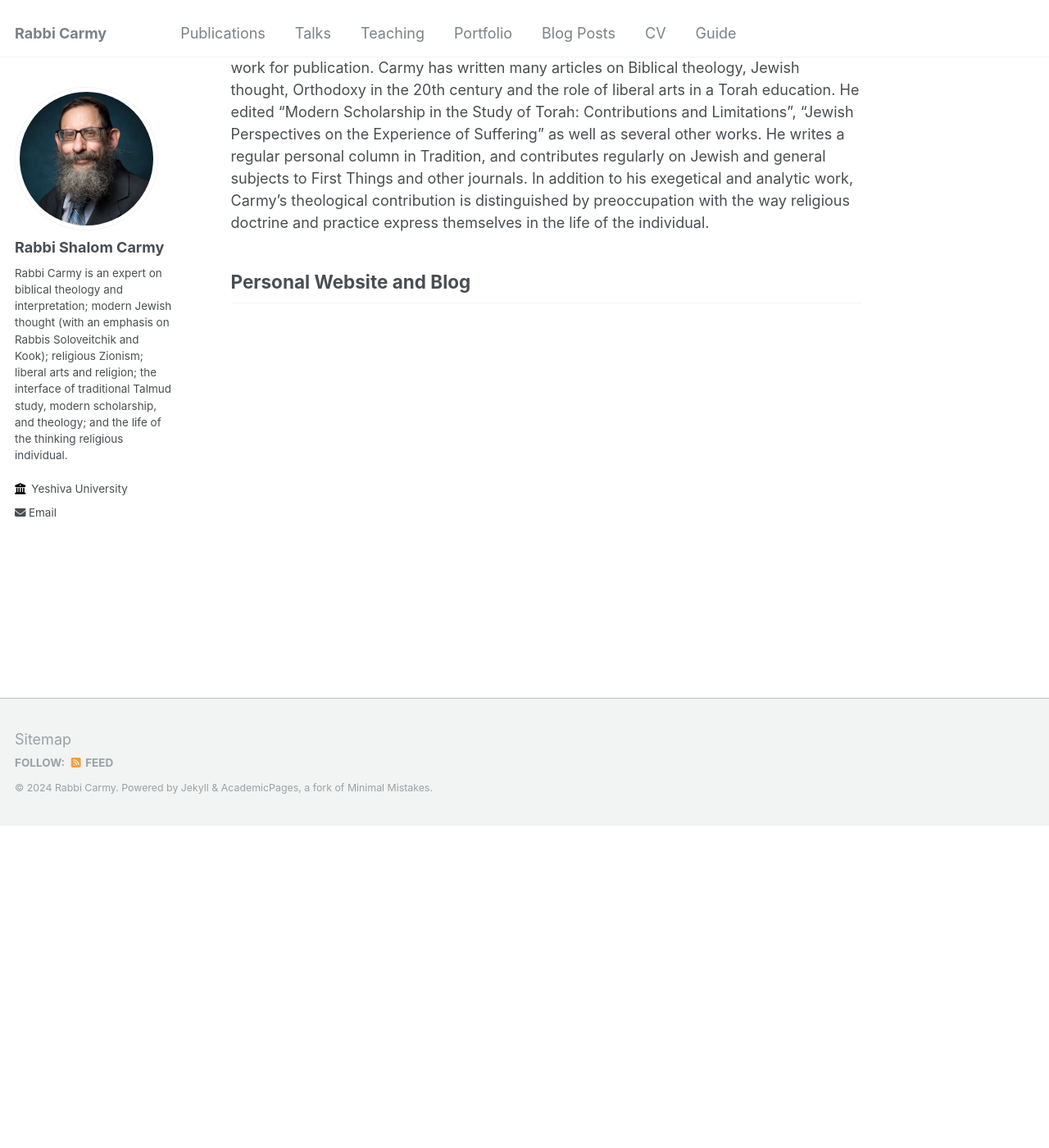
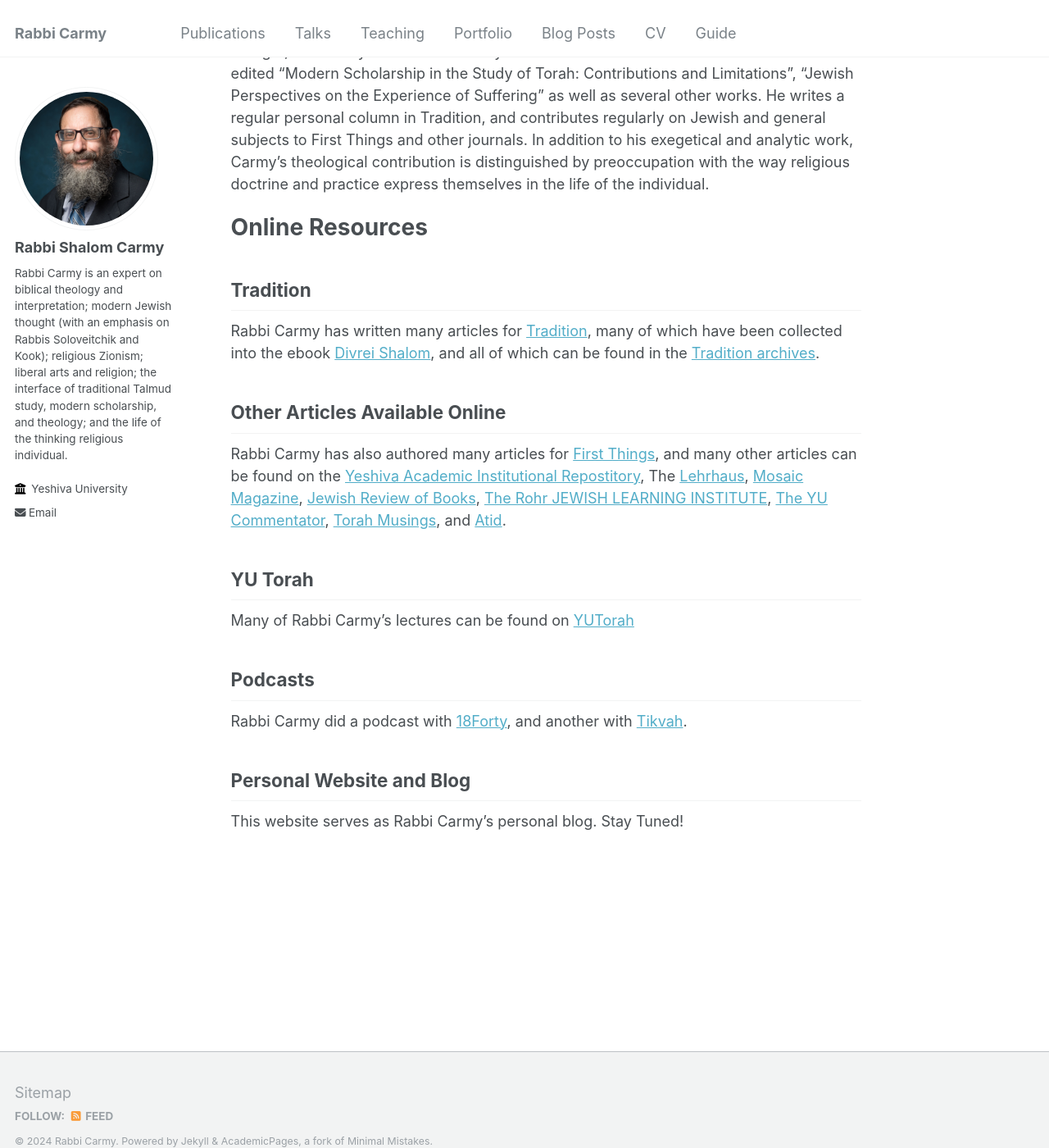
Before and after one commit to rabbicarmy/rabbicarmy.github.io, a Jekyll site: the page built from _pages/about.md, in a window 1280 px wide and 1400 px high, scrolled down 393 px. Shown: the whole window at 82% size. Built offline with Jekyll 4.4.1, drawn with Linux system fonts in a browser that asks for light colours.

Commit message:
Update about.md

```diff
--- a/_pages/about.md
+++ b/_pages/about.md
@@ -6,11 +6,30 @@ redirect_from:
   - /about/
   - /about.html
 ---
-Biography
-======
+
 [Rabbi Carmy](https://en.wikipedia.org/wiki/Shalom_Carmy) is an Assitant Professor of Jewish Philosophy and Bible at [Yeshiva University](https://www.yu.edu/faculty/pages/carmy-shalom), as well as a recognized expert on biblical theology and interpretation; modern Jewish thought (with an emphasis on Rabbis Soloveitchik and Kook); religious Zionism; liberal arts and religion; the interface of traditional Talmud study, modern scholarship, and theology; and the life of the thinking religious individual.
 
 He is a prominent Modern Orthodox theologian, historian, and philosopher. He received his B.A. in 1969 and M.S. from Yeshiva University, and received his rabbinic ordination from its affiliated Rabbi Isaac Elchanan Theological Seminary, studying under Rabbis Aharon Lichtenstein and Joseph Soloveitchik. He has edited some of R. Soloveitchik's work for publication. Carmy has written many articles on Biblical theology, Jewish thought, Orthodoxy in the 20th century and the role of liberal arts in a Torah education. He edited "Modern Scholarship in the Study of Torah: Contributions and Limitations", “Jewish Perspectives on the Experience of Suffering” as well as several other works. He writes a regular personal column in Tradition, and contributes regularly on Jewish and general subjects to First Things and other journals. In addition to his exegetical and analytic work, Carmy's theological contribution is distinguished by preoccupation with the way religious doctrine and practice express themselves in the life of the individual.
 
+Online Resources
+======
+
+Tradition
+------
+Rabbi Carmy has written many articles for [Tradition](https://traditiononline.org/), many of which have been collected into the ebook [Divrei Shalom](https://traditiononline.org/wp-content/uploads/2021/12/DivreiShalom2019a.pdf), and all of which can be found in the [Tradition archives](https://traditiononline.org/archives/?_sft_author=shalom-carmy).
+
+Other Articles Available Online
+------
+Rabbi Carmy has also authored many articles for [First Things](https://www.firstthings.com/featured-author/shalom-carmy), and many other articles can be found on the [Yeshiva Academic Institutional Repostitory](https://repository.yu.edu/search?spc.page=1&query=shalom%20carmy), The [Lehrhaus](https://thelehrhaus.com/author/shalom-carmy/), [Mosaic Magazine](https://mosaicmagazine.com/author/shalom-carmy/), [Jewish Review of Books](https://jewishreviewofbooks.com/authors/?a=shalom-carmy), [The Rohr JEWISH LEARNING INSTITUTE](https://lessons.myjli.com/why/index.php/2016/11/23/yet-my-soul-drew-back/), [The YU Commentator](https://yucommentator.org/author-posts/?author_id=UmFiYmkgU2hhbG9tIENhcm15), [Torah Musings](https://www.torahmusings.com/author/scarmy/), and [Atid](http://www.atid.org/resources/carmy/index.asp).
+
+YU Torah
+------
+Many of Rabbi Carmy's lectures can be found on [YUTorah](https://www.yutorah.org/teachers/Rabbi-Shalom-Carmy)
+
+Podcasts
+------
+Rabbi Carmy did a podcast with [18Forty](https://18forty.org/podcast/rabbi-shalom-carmy-how-i-ground-my-faith/), and another with [Tikvah](https://tikvahfund.org/library/podcast-shalom-carmy-on-jewish-understanding-of-human-suffering/).
+
 Personal Website and Blog
 ------
+This website serves as Rabbi Carmy's personal blog. Stay Tuned!
```
